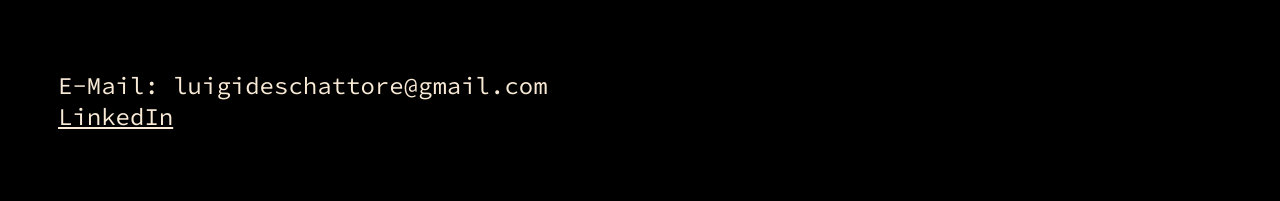
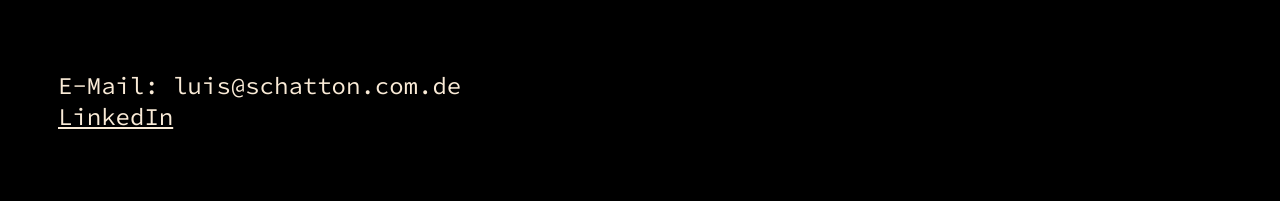
Before and after one commit to LuisSchatton/luisschatton.github.io, a plain HTML site: page terminal_contact.html in a window 1280 px wide. Shown: the part 422-623 px from the top of the page. Drawn offline with Linux system fonts and the light colour scheme.

Commit message:
Update terminal_contact.html

```diff
--- a/terminal_contact.html
+++ b/terminal_contact.html
@@ -20,7 +20,7 @@
     </div>
 
     <div class="hidden" id="c_link1">
-        E-Mail: luigideschattore@gmail.com
+        E-Mail: luis@schatton.com.de
     </div>
 
     <div class="hidden" id="c_link2">
```
